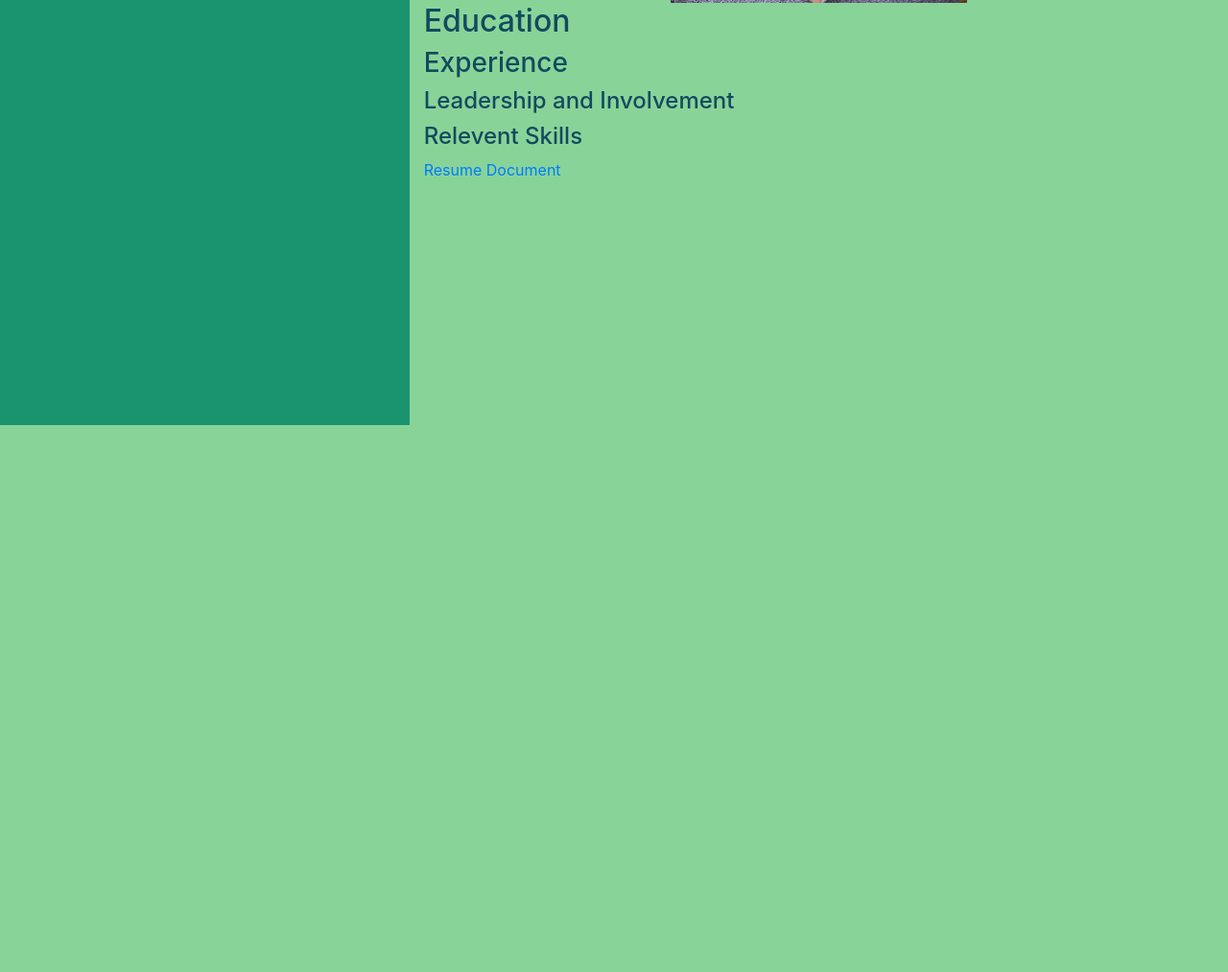
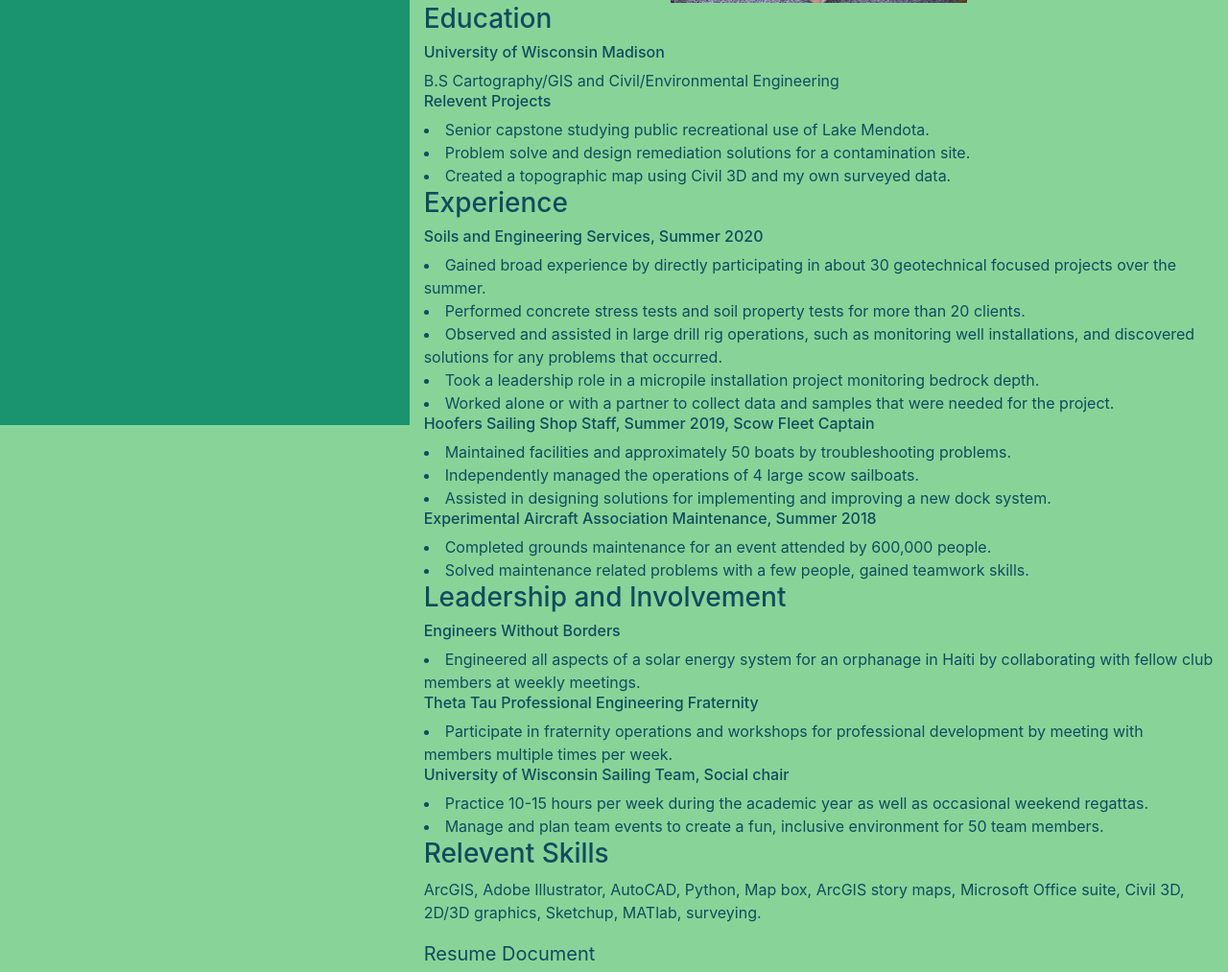
Before and after one commit to sdomiter/sdomiter.github.io, a plain HTML site: page aboutme.html in a window 1280 px wide. Shown: the part 357-1370 px from the top of the page at 96% size. Before the commit the page ends 800 px from the top, so only its background shows below. Drawn offline with Linux system fonts and the light colour scheme.

Commit message:
Final details

```diff
--- a/aboutme.html
+++ b/aboutme.html
@@ -31,11 +31,38 @@
         <main>
           <h1 class="page-title">About Me</h1>
           <img src="./img/Headshot.PNG" id="headshot">
-          <h2>Education</h2>
+          <h3>Education</h3>
+            <h6>University of Wisconsin Madison</h6>
+                <p1>B.S Cartography/GIS and Civil/Environmental Engineering</p1>
+            <h6>Relevent Projects</h6>
+                <li>Senior capstone studying public recreational use of Lake Mendota.</li>
+                <li>Problem solve and design remediation solutions for a contamination site.</li>
+                <li>Created a topographic map using Civil 3D and my own surveyed data.</li>
           <h3>Experience</h3>
-          <h4>Leadership and Involvement</h4>
-          <h4>Relevent Skills</h4>
-          <a href="./files/Resume.pdf" target="_blank">Resume Document</a>
+            <h6>Soils and Engineering Services, Summer 2020</h6>
+                <li>Gained broad experience by directly participating in about 30 geotechnical focused projects over the summer.</li>
+                <li>Performed concrete stress tests and soil property tests for more than 20 clients.</li>
+                <li>Observed and assisted in large drill rig operations, such as monitoring well installations, and discovered solutions for any problems that occurred.</li>
+                <li>Took a leadership role in a micropile installation project monitoring bedrock depth.</li>
+                <li>Worked alone or with a partner to collect data and samples that were needed for the project.</li>
+            <h6>Hoofers Sailing Shop Staff, Summer 2019, Scow Fleet Captain</h6>
+                <li>Maintained facilities and approximately 50 boats by troubleshooting problems.</li>
+                <li>Independently managed the operations of 4 large scow sailboats.</li>
+                <li>Assisted in designing solutions for implementing and improving a new dock system.</li>
+            <h6>Experimental Aircraft Association Maintenance, Summer 2018</h6>
+                <li>Completed grounds maintenance for an event attended by 600,000 people.</li>
+                <li>Solved maintenance related problems with a few people, gained teamwork skills.</li>
+          <h3>Leadership and Involvement</h3>
+            <h6>Engineers Without Borders</h6>
+                <li>Engineered all aspects of a solar energy system for an orphanage in Haiti by collaborating with fellow club members at weekly meetings.</li>
+            <h6>Theta Tau Professional Engineering Fraternity</h6>
+                <li>Participate in fraternity operations and workshops for professional development by meeting with members multiple times per week.</li>
+            <h6>University of Wisconsin Sailing Team, Social chair</h6>
+                <li>Practice 10-15 hours per week during the academic year as well as occasional weekend regattas.</li>
+                <li>Manage and plan team events to create a fun, inclusive environment for 50 team members.</li>
+          <h3>Relevent Skills</h3>
+            <p>ArcGIS, Adobe Illustrator, AutoCAD, Python, Map box, ArcGIS story maps, Microsoft Office suite, Civil 3D, 2D/3D graphics, Sketchup, MATlab, surveying.</p>
+          <a href="./files/Resume.pdf" target="_blank" class="sidebar-button">Resume Document</a>
         </main>
       </div>
     </div>
--- a/css/style.css
+++ b/css/style.css
@@ -8,7 +8,7 @@ body {
 }
 .col{
     padding-top: 4px;
-    padding-bottom: 8px;
+    padding-bottom: 4px;
     margin-left: auto;
     margin-right: auto;
 }
@@ -23,7 +23,13 @@ body {
   width: 100%;
   max-width: 300 px;
 }
-
+.page-image {
+    display: block;
+    margin-left: auto;
+    margin-right: auto;
+    width: 100%;
+    max-width: 100 px;
+  }
 .sidebar-button {
   padding-top: 4px;
   padding-bottom: 4px;
```
Also changed, not shown: index.html (+1 -9 lines).
